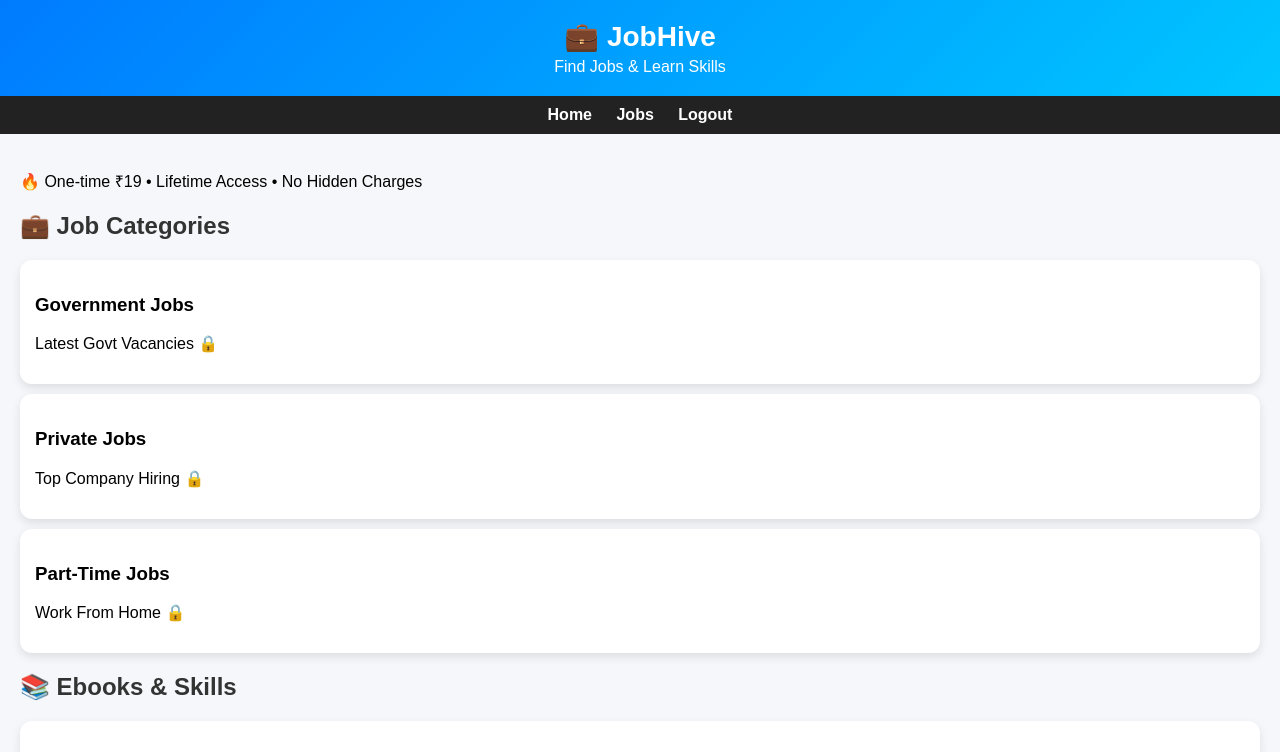
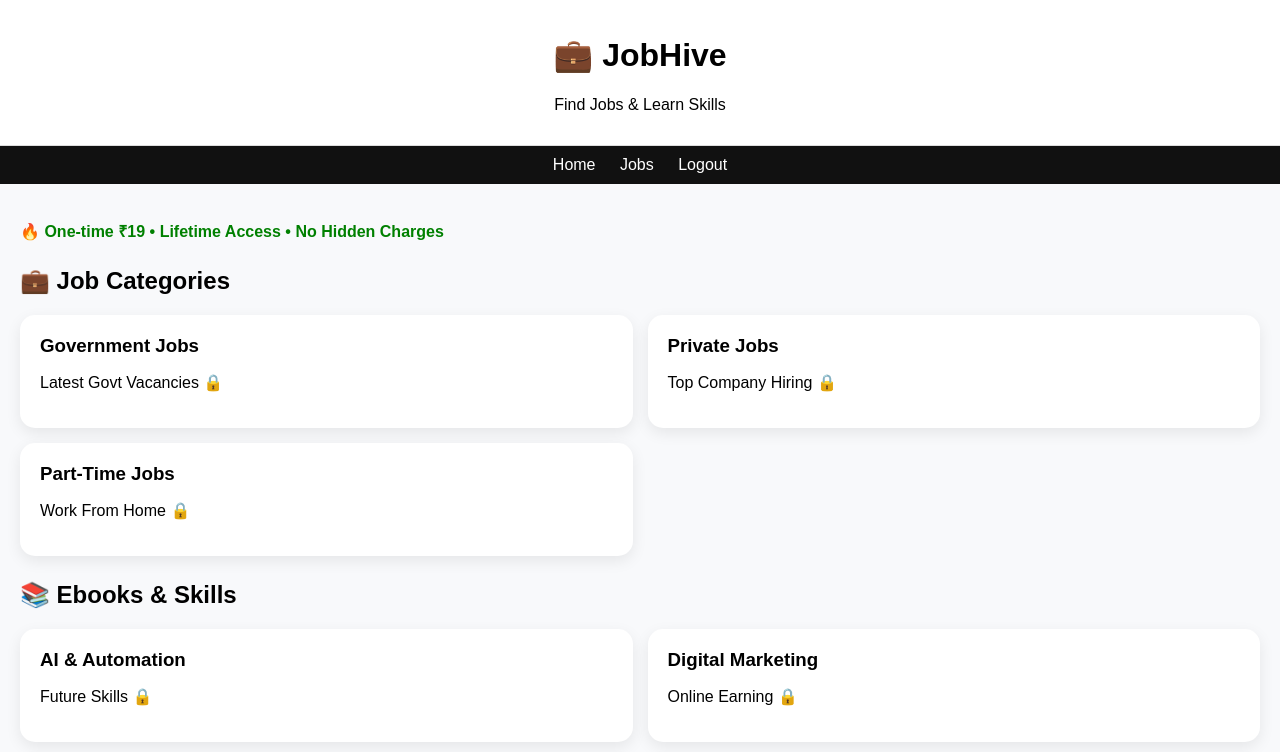
Before and after one commit to large0064-dev/jobhive, a plain HTML site: page index.html in a window 1280 px wide. Shown: the top 752 px of the page. Drawn offline with Linux system fonts and the light colour scheme.

Commit message:
Update style.css

```diff
--- a/style.css
+++ b/style.css
@@ -1,91 +1,63 @@
-/* ================= GLOBAL ================= */
 body {
   font-family: Arial, sans-serif;
   margin: 0;
-  background: #f5f7fa;
+  background: #f8f9fb;
 }
 
-/* ================= HEADER ================= */
 header {
-  background: linear-gradient(135deg, #007bff, #00c6ff);
-  color: white;
+  background: white;
+  padding: 15px;
   text-align: center;
-  padding: 20px;
+  border-bottom: 1px solid #ddd;
 }
 
-header h1 {
-  margin: 0;
-  font-size: 28px;
-}
-
-header p {
-  margin: 5px 0 0;
-}
-
-/* ================= NAV ================= */
 nav {
-  background: #222;
+  background: #111;
   padding: 10px;
   text-align: center;
 }
 
 nav a {
   color: white;
-  margin: 0 10px;
+  margin: 10px;
   text-decoration: none;
-  font-weight: bold;
 }
 
-nav a:hover {
-  color: #00c6ff;
-}
-
-/* ================= SECTION ================= */
 section {
   padding: 20px;
 }
 
-/* ================= CARD ================= */
+.trust {
+  color: green;
+  font-weight: bold;
+}
+
+/* GRID LAYOUT */
+.grid {
+  display: grid;
+  grid-template-columns: repeat(2, 1fr);
+  gap: 15px;
+}
+
+/* CARD */
 .card {
   background: white;
-  padding: 15px;
-  margin: 10px 0;
-  border-radius: 12px;
-  box-shadow: 0 4px 10px rgba(0,0,0,0.1);
+  padding: 20px;
+  border-radius: 15px;
+  box-shadow: 0 5px 15px rgba(0,0,0,0.08);
+  transition: 0.3s;
   cursor: pointer;
-  transition: 0.3s;
 }
 
 .card:hover {
-  transform: translateY(-5px);
+  transform: scale(1.05);
 }
 
-/* ================= BUTTON ================= */
-button {
-  background: #007bff;
-  color: white;
-  border: none;
-  padding: 10px 20px;
-  border-radius: 8px;
-  cursor: pointer;
-  font-size: 16px;
+/* TEXT */
+h2 {
+  margin-top: 25px;
 }
 
-button:hover {
-  background: #0056b3;
+h3 {
+  margin: 0;
 }
-
-/* ================= INPUT ================= */
-input {
-  width: 90%;
-  padding: 10px;
-  margin: 5px 0;
-  border-radius: 8px;
-  border: 1px solid #ccc;
-}
-
-/* ================= HEADINGS ================= */
-h2 {
-  margin-top: 20px;
-  color: #333;
-}
```
